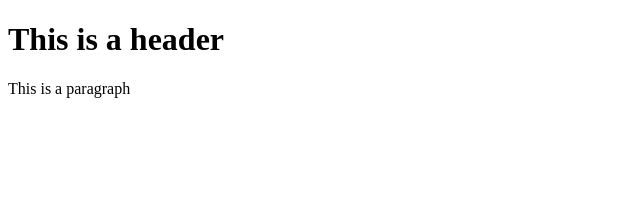
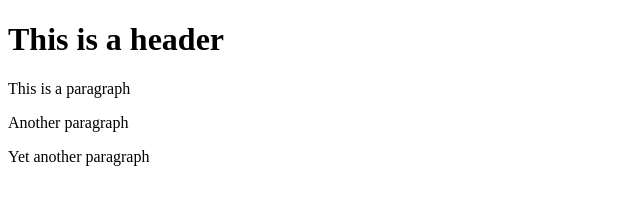
Before and after one commit to MarthaK/frontendwebui, a website: page index.html in a window 1280 px wide. Shown: the whole page, without its empty margins (0-640 px from the left). Drawn offline with Linux system fonts and the light colour scheme.

```diff
--- a/index.html
+++ b/index.html
@@ -6,5 +6,7 @@
 
 		<h1>This is a header </h1>
 		<p>This is a paragraph</p>
+		<p>Another paragraph</p>
+		<p>Yet another paragraph</p>
 	</body>
 </html>
```
Also changed, not shown: package.json (added, +24 -0 lines), 2 other files.
